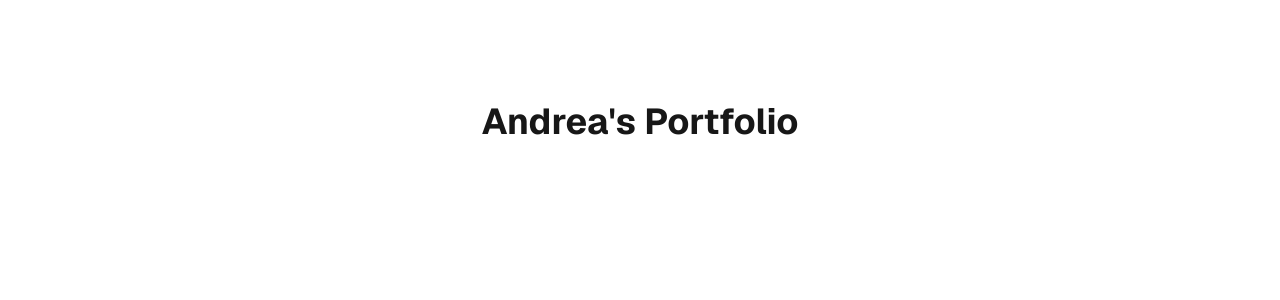
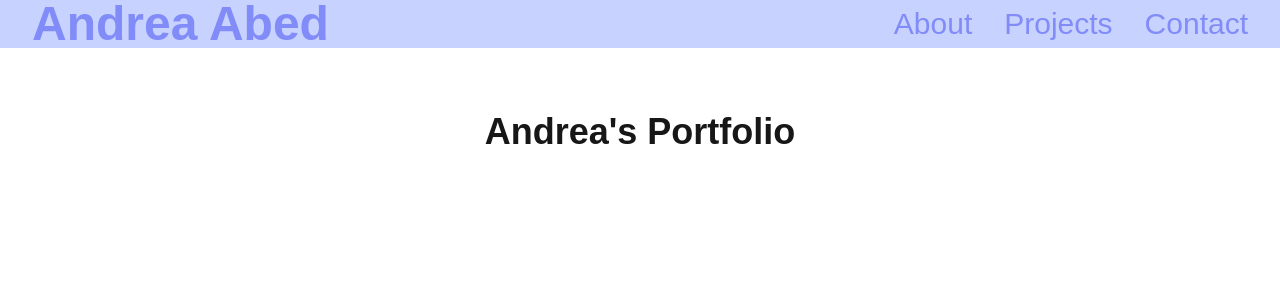
Before and after one commit to abed-andrea/portfolio-frontend, a Next.js app: page / in a window 1280 px wide. Shown: the top 300 px of the page. Built offline with nearby package versions, Linux system fonts and the light colour scheme.

Commit message:
Add basic navbar layout and styling

```diff
--- /dev/null
+++ b/app/components/Navbar.tsx
@@ -0,0 +1,14 @@
+export default function Navbar(){
+    return (
+        <header className="w-full bg-[#c7d2fe]">
+            <div className="flex items-center justify-between px-8 text-[#818cf8]">
+                <a className="text-5xl font-semibold">Andrea Abed</a>
+                <nav className="flex gap-8 text-3xl">
+                    <a href="#about">About</a>
+                    <a href="#projects">Projects</a>
+                    <a href="#contact">Contact</a>
+                </nav>
+            </div>
+        </header>
+    );
+};
--- a/app/page.tsx
+++ b/app/page.tsx
@@ -1,8 +1,11 @@
 import Image from "next/image";
+import Link from "next/link"; // for navigating between routes which we are not doing yet
+import Navbar from "./components/Navbar";
 
 export default function Home() {
   return (
-    <div className="font-sans grid grid-rows-[20px_1fr_20px] items-center justify-items-center min-h-screen p-8 pb-20 gap-16 sm:p-20">
+    <div>
+        <Navbar />
         <h1 className="text-4xl font-bold text-center mt-16">Andrea's Portfolio</h1>
     </div>
   );
```
